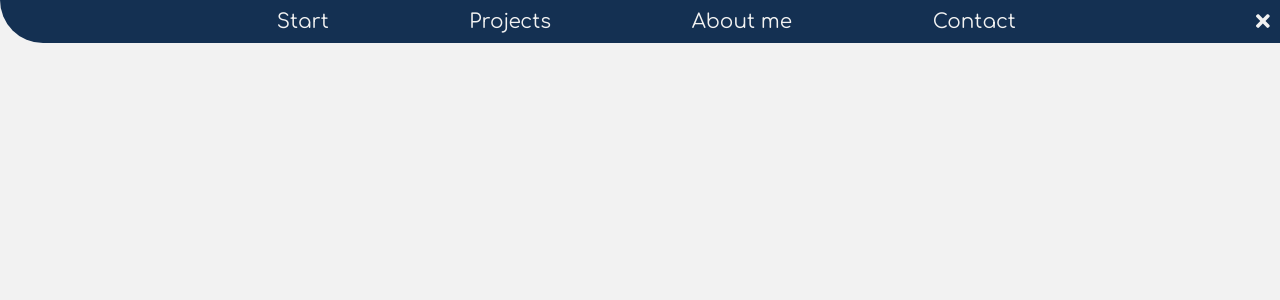
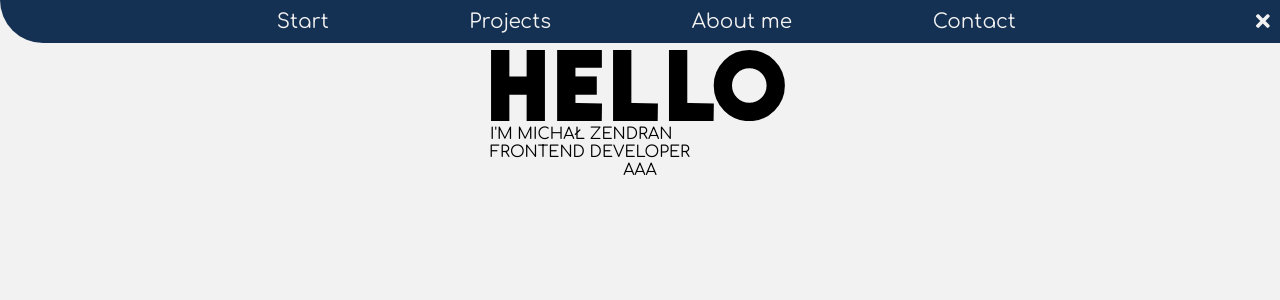
Before and after one commit to zendranm/portfolio-app, a React (Create React App) app: page / in a window 1280 px wide. Both pictures are taken after a click on the element 1256 px from the left and 24 px from the top of the page. Shown: the top 300 px of the page. Built offline with nearby package versions, Linux system fonts and the light colour scheme.

Commit message:
Hello text finished

```diff
--- a/src/components/App.jsx
+++ b/src/components/App.jsx
@@ -1,6 +1,7 @@
 import React, { useState } from "react";
 import NavBar from "components/NavBar";
 import NavButton from "components/NavButton";
+import MainPanel from "components/MainPanel";
 
 const App = () => {
   const [isNavBarVisible, updateIsNavBarVisible] = useState(false);
@@ -19,7 +20,12 @@ const App = () => {
   } else {
     navOption = <NavBar onClick={handleNavBarOnClick} />;
   }
-  return <div className="App">{navOption}</div>;
+  return (
+    <div className="App">
+      {navOption}
+      <MainPanel />
+    </div>
+  );
 };
 
 export default App;
--- /dev/null
+++ b/src/components/HelloText.jsx
@@ -0,0 +1,35 @@
+import React from "react";
+import "styles/HelloText.scss";
+
+const HelloText = () => {
+  return (
+    <div className="HelloText">
+      <svg viewBox="0 0 590 140">
+        <g>
+          <line className="path" id="h1" x1="20" y1="0" x2="20" y2="140" />
+          <line className="path" id="h2" x1="90" y1="0" x2="90" y2="140" />
+          <line className="path" id="h3" x1="20" y1="70" x2="90" y2="70" />
+        </g>
+        <g>
+          <line className="path" id="e1" x1="150" y1="0" x2="150" y2="140" />
+          <line className="path" id="e2" x1="150" y1="17" x2="220" y2="17" />
+          <line className="path" id="e3" x1="150" y1="70" x2="210" y2="70" />
+          <line className="path" id="e4" x1="150" y1="122" x2="220" y2="123" />
+        </g>
+        <g>
+          <line className="path" id="l11" x1="260" y1="0" x2="260" y2="140" />
+          <line className="path" id="l12" x1="260" y1="122" x2="330" y2="123" />
+        </g>
+        <g>
+          <line className="path" id="l21" x1="370" y1="0" x2="370" y2="140" />
+          <line className="path" id="l22" x1="370" y1="122" x2="440" y2="123" />
+        </g>
+        <g>
+          <circle className="path" id="o" cx="510" cy="70" r="52" fill="none" />
+        </g>
+      </svg>
+    </div>
+  );
+};
+
+export default HelloText;
--- /dev/null
+++ b/src/components/MainPanel.jsx
@@ -0,0 +1,21 @@
+import React from "react";
+import "styles/MainPanel.scss";
+import HelloText from "components/HelloText";
+
+const MainPanel = () => {
+  return (
+    <div className="MainPanel">
+      <div className="FirstPanel">
+        <HelloText />
+        <div>
+          I'M MICHAŁ ZENDRAN
+          <br />
+          FRONTEND DEVELOPER
+        </div>
+      </div>
+      <div>AAA</div>
+    </div>
+  );
+};
+
+export default MainPanel;
--- /dev/null
+++ b/src/styles/HelloText.scss
@@ -0,0 +1,73 @@
+.HelloText {
+  width: 300px;
+}
+
+svg line,
+circle {
+  stroke: #000000;
+  stroke-width: 36;
+}
+
+.path {
+  stroke-dashoffset: 0;
+  stroke-dasharray: 100%;
+  animation: dash 3.5s linear;
+}
+
+.path#h1 {
+  animation-delay: -2s;
+}
+
+.path#h2 {
+  animation-delay: -1.8s;
+}
+
+.path#h3 {
+  animation-delay: -1.6s;
+}
+
+.path#e1 {
+  animation-delay: -1.6s;
+}
+
+.path#e2 {
+  animation-delay: -1.4s;
+}
+
+.path#e3 {
+  animation-delay: -1.3s;
+}
+
+.path#e4 {
+  animation-delay: -1.2s;
+}
+
+.path#l11 {
+  animation-delay: -1.4s;
+}
+
+.path#l12 {
+  animation-delay: -1.1s;
+}
+
+.path#l21 {
+  animation-delay: -1.3s;
+}
+
+.path#l22 {
+  animation-delay: -1s;
+}
+
+.path#o {
+  animation-delay: -1.6s;
+}
+
+@keyframes dash {
+  0%,
+  75% {
+    stroke-dashoffset: 100%;
+  }
+  to {
+    stroke-dashoffset: 0;
+  }
+}
--- /dev/null
+++ b/src/styles/MainPanel.scss
@@ -0,0 +1,10 @@
+.MainPanel {
+  margin-top: 50px;
+  height: 1000px;
+  display: flex;
+  flex-direction: column;
+  flex-wrap: nowrap;
+  justify-content: flex-start;
+  align-items: center;
+  align-content: center;
+}
--- a/src/styles/NavBar.scss
+++ b/src/styles/NavBar.scss
@@ -31,7 +31,10 @@
 @media (min-width: 320px) {
   .NavBar {
     padding: 20px;
-    height: calc(100vh - 40px);
+    position: fixed;
+    width: calc(100% - 40px);
+    height: calc(100% - 40px);
+    top: 0;
   }
 
   .LeftSide {
@@ -51,6 +54,10 @@
     padding: 10px;
     height: auto;
     border-radius: 0 0 0 100px;
+    width: calc(100% - 20px);
+    position: fixed;
+    top: 0;
+    right: 0;
   }
 
   .LeftSide {
--- a/src/styles/NavButton.scss
+++ b/src/styles/NavButton.scss
@@ -9,8 +9,10 @@
   padding-bottom: 15px;
   width: fit-content;
   height: fit-content;
-  float: right;
   border-radius: 0 0 0 100px;
+  position: fixed;
+  top: 0;
+  right: 0;
 }
 
 .NavButton:hover {
```
